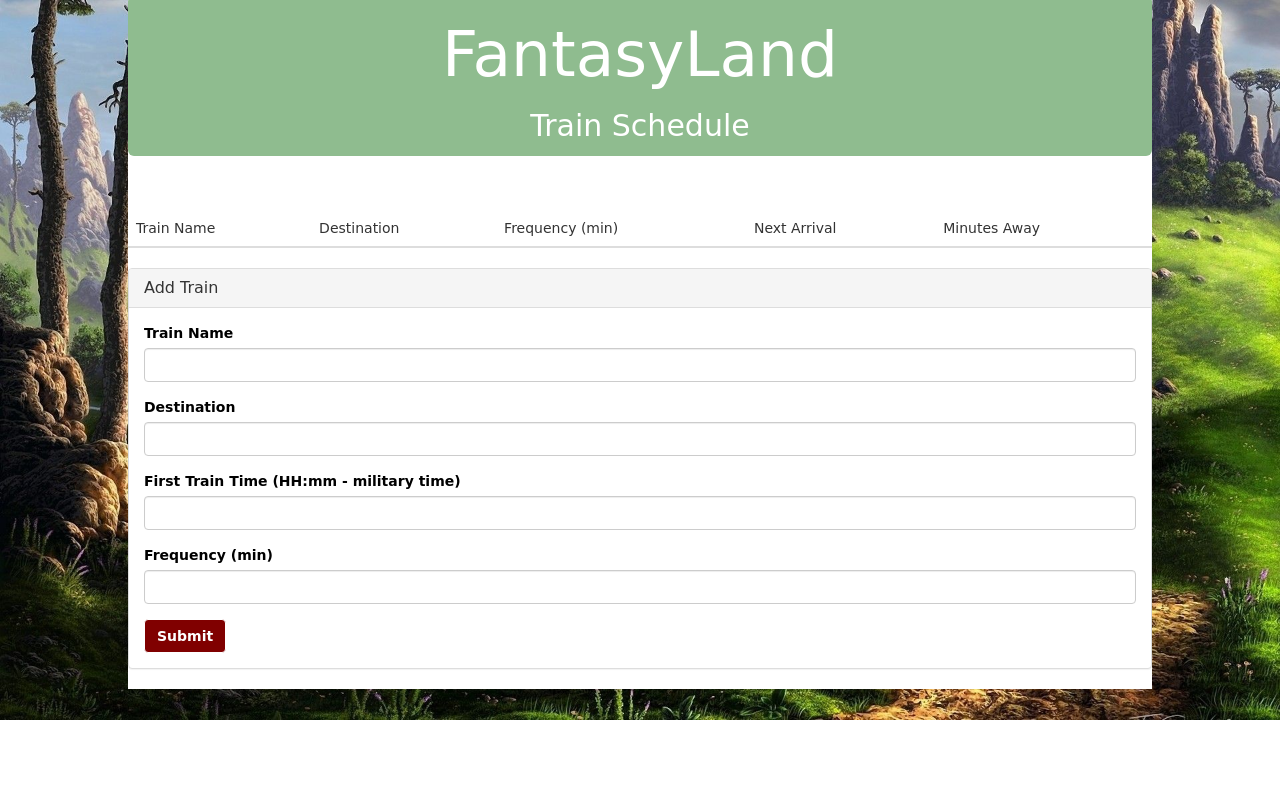
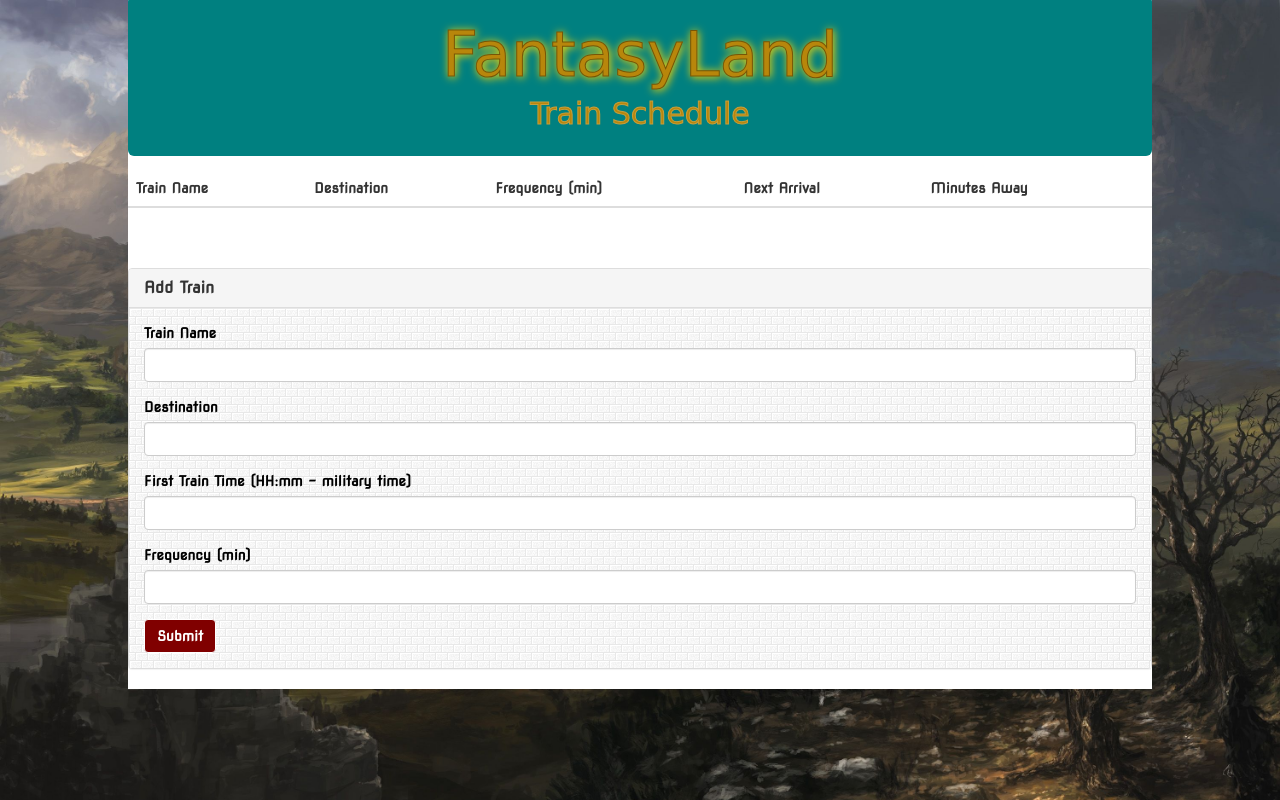
Before and after one commit to loraxgirl/TrainScheduler, a plain HTML site: page index.html in a window 1280 px wide. Drawn offline with nearby package versions, Linux system fonts and the light colour scheme; no server answers; a web font is replaced by a local one.

Commit message:
next to last draft. working javascript, full sample list, html and css finalized.

```diff
--- a/assets/css/style.css
+++ b/assets/css/style.css
@@ -1,32 +1,60 @@
 body {
-	background-image:               url("../images/fantasy1.jpg");
+    background-image:               url("../images/fantasy2.jpg");
+    background-size:                auto;
+    background-repeat:              repeat-y;
+    background-size:                cover;
     font-family:                    'Nova Square', cursive;
-    background-repeat:              no-repeat;
-    background-size:                cover;
 }
 
 .jumbotron {
-    color: #fff;
-    background-color: darkseagreen;
-    position:           relative;
-    top:                -24px;
-    padding:            4px;
+    font-family:                    'Croissant One', cursive;
+    color:                          darkgoldenrod;
+    background-color:               teal;
+    position:                       relative;
+    top:                            -24px;
+    padding:                        4px;
+}
+
+h1 {
+    color:                          darkgoldenrod;
+    filter:                         drop-shadow(1px 1px 4px #ffd700);
+    -webkit-text-stroke:            1px #765607;
+    font-size:                      300%;
+}
+
+h2 {
+    position:                       relative;
+    top:                            -12px;
+    -webkit-text-stroke:            1px #c69e3c;
 }
 
 .container  {
-    background-color: white;
-    width:              80%;
-    padding:            0px;
+    background-color:               white;
+    width:                          80%;
+    padding:                        0px;
 }
 
+.table {
+    position:                       relative;
+    top:                            -40px;
+    padding:                        4px;
+}
+
+th, .panel-title {
+    font-weight:                    bold;
+}
+
+td  {
+    font-size:                      98%;
+}
 
 div.panel-body {
-    background-image: url();
-    color: black;
+    background-image:               url(../images/white_brick_wall.png);
+    color:                          black;
 }
 
 .btn-primary {
-    background-color: #800000;
-    border-color: #fff;
-    font-weight: bold;
+    background-color:               #800000;
+    border-color:                   #fff;
+    font-weight:                    bold;
 }
--- a/index.html
+++ b/index.html
@@ -3,11 +3,9 @@
 <html lang="en-us">
 
 <head>
+  <meta charset="UTF-8">
 
-  <meta charset="UTF-8">
-  <title>Train Schedule || Marie Dagan</title>
-  <!-- Reset CSS -->
-  <link rel="stylesheet" type="text/css" href="assets/css/reset.css" />
+  <title>FantasyLand Train Schedule</title>
   <!-- jQuery -->
   <script src="https://code.jquery.com/jquery-3.1.1.min.js"></script>
   <!-- Bootstrap CDN-->
@@ -21,7 +19,9 @@
   <script type="text/javascript" src="https://momentjs.com/downloads/moment.js"></script>
   <!-- Link to CSS -->
   <link rel="stylesheet" type="text/css" href="assets/css/style.css">
-
+  <!-- Link to GoogleFonts -->
+  <link href="https://fonts.googleapis.com/css2?family=Nova+Square&display=swap" rel="stylesheet">
+  <link href="https://fonts.googleapis.com/css2?family=Croissant+One&display=swap" rel="stylesheet">
 </head>
 
 <body>
@@ -33,7 +33,7 @@
     <!-- Jumbotron Title -->
     <div class="jumbotron">
       <h1 class="text-center">FantasyLand</h1>
-      <h2 class="text-center"> Train Schedule</h2>
+      <h2 class="text-center">Train Schedule</h2>
     </div>
 
     <!-- Table -->
```
Also changed, not shown: assets/images/fantasy1.jpg (deleted), assets/images/fantasy3.jpg (deleted), assets/images/skye.jpg (deleted), assets/images/train3.jpg (deleted), assets/images/train5.jpg (deleted), assets/images/white_brick_wall.png (added), 1 other file.
